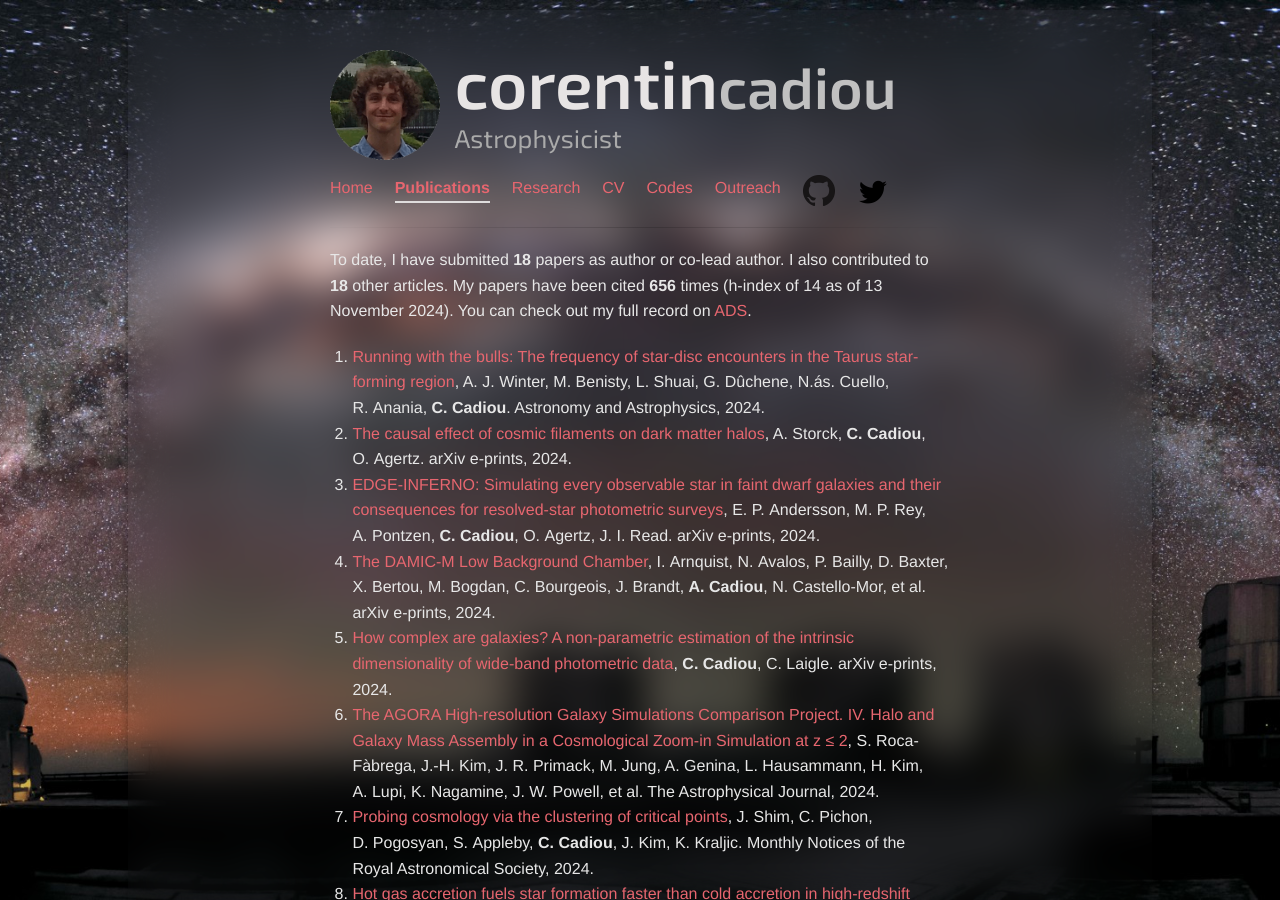
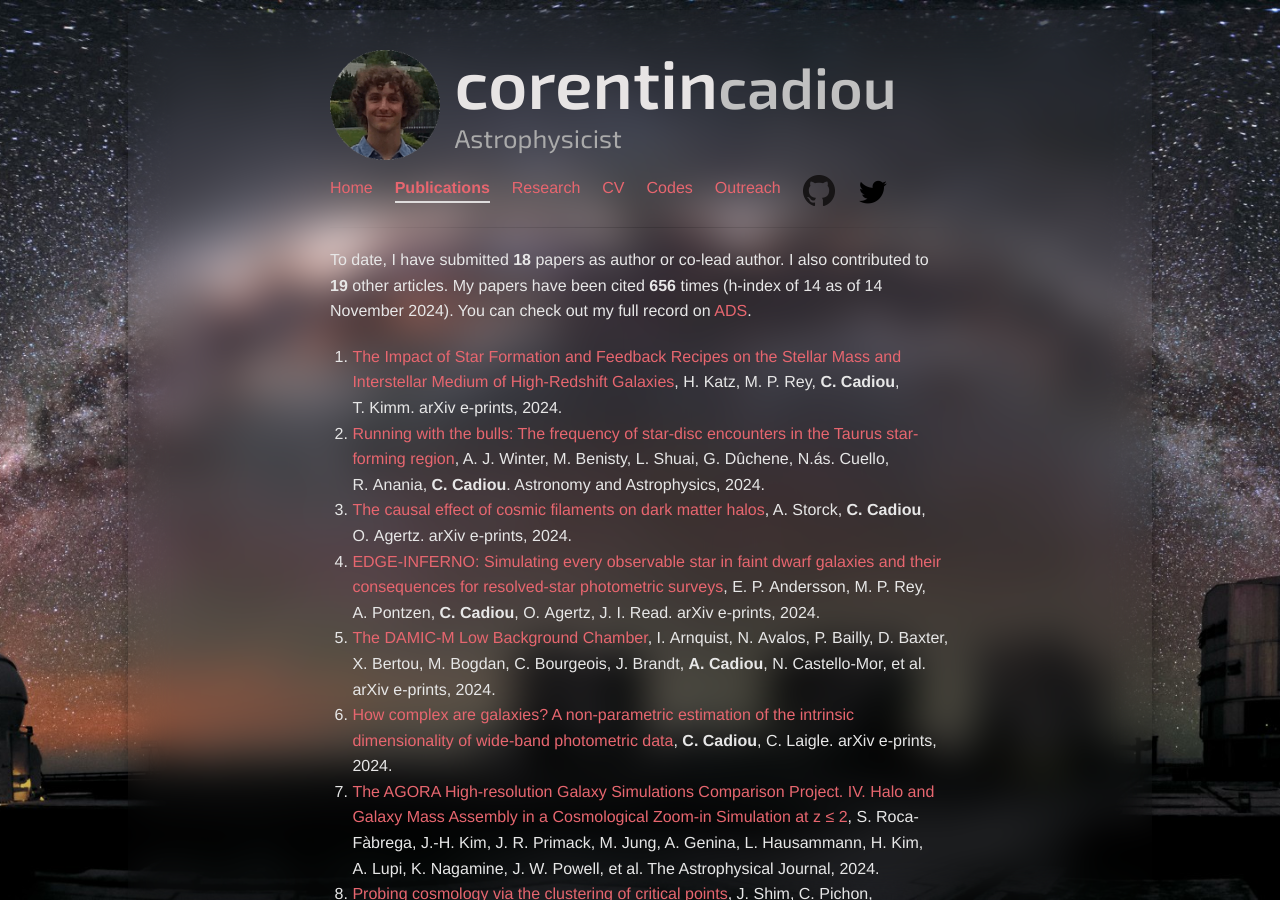
Before and after one commit to cphyc/cphyc.github.io, a Jekyll site: the page built from publications/index.html, in a window 1280 px wide and 900 px high. Built offline with Jekyll 4.4.1, drawn with Linux system fonts in a browser that asks for light colours; nearby versions of some CDN libraries.

Commit message:
chore: autopublish 2024-11-14T00:01:33Z

```diff
--- a/publications/index.html
+++ b/publications/index.html
@@ -7,11 +7,29 @@ description: My Publications
 
 <p>
   To date, I have submitted <b>18</b> papers as author or co-lead author.
-  I also contributed to <b>18</b> other articles.
-  My papers have been cited <b>656</b> times (h-index of 14 as of 13 November 2024).
+  I also contributed to <b>19</b> other articles.
+  My papers have been cited <b>656</b> times (h-index of 14 as of 14 November 2024).
   You can check out my full record on <a href="https://ui.adsabs.harvard.edu/search/q=((author%3A%22Cadiou%2C%20C%22))%20-bibstem%3A%22zndo%22%20collection%3Aastronomy&sort=date%20desc%2C%20bibcode%20desc&p_=0" target="_blank">ADS</a>.
 </p>
 <ol>
+
+  <li>
+    <a href="https://arxiv.org/abs/2411.07282">The Impact of Star Formation and Feedback Recipes on the Stellar Mass and Interstellar Medium of High-Redshift Galaxies</a>,
+
+
+      H.&nbsp;Katz,
+
+
+      M. P.&nbsp;Rey,
+
+    <b>
+      C.&nbsp;Cadiou</b>,
+
+
+      T.&nbsp;Kimm.
+
+    arXiv e-prints, 2024.
+  </li>
 
   <li>
     <a href="https://arxiv.org/abs/2409.13021">Running with the bulls: The frequency of star-disc encounters in the Taurus star-forming region</a>,
```
